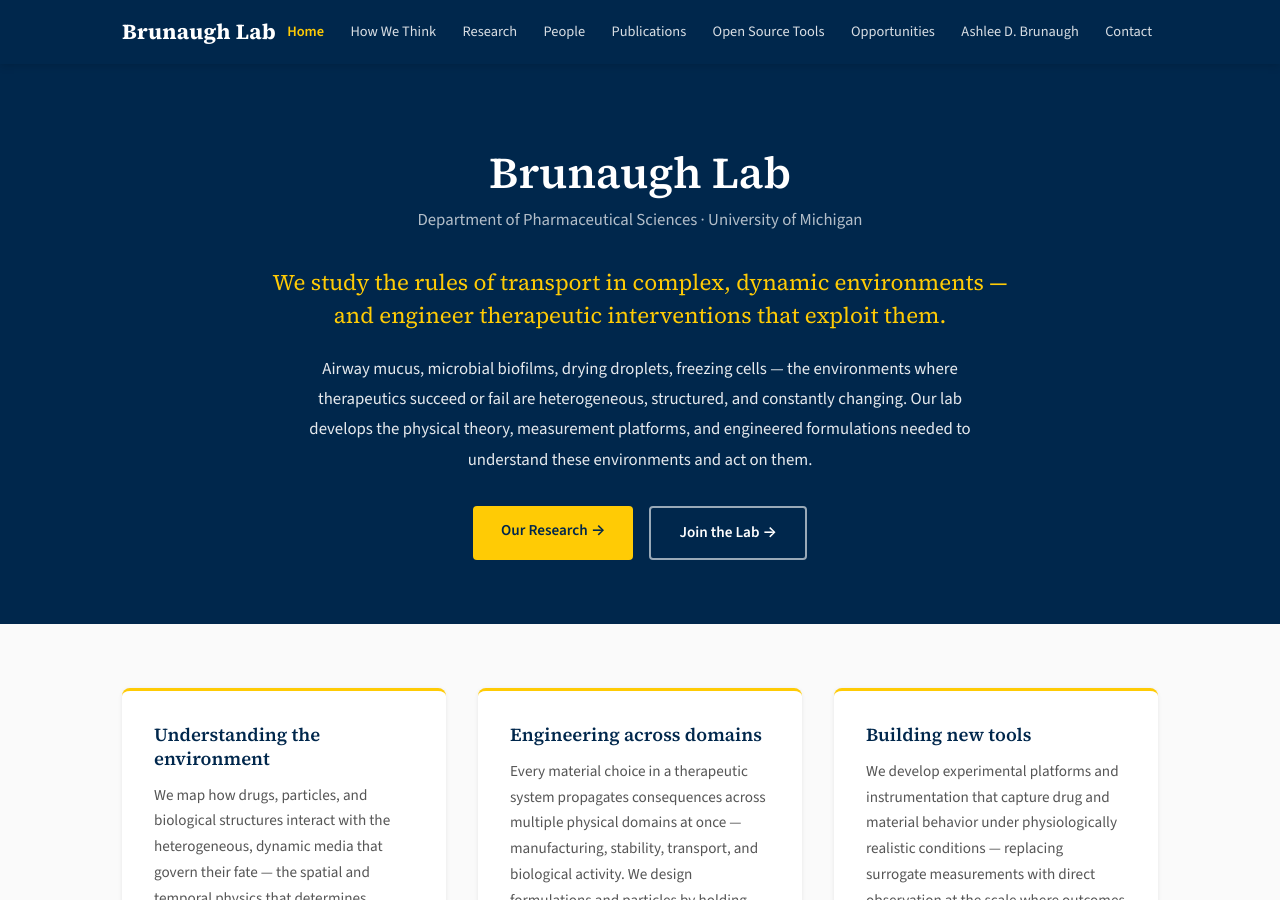
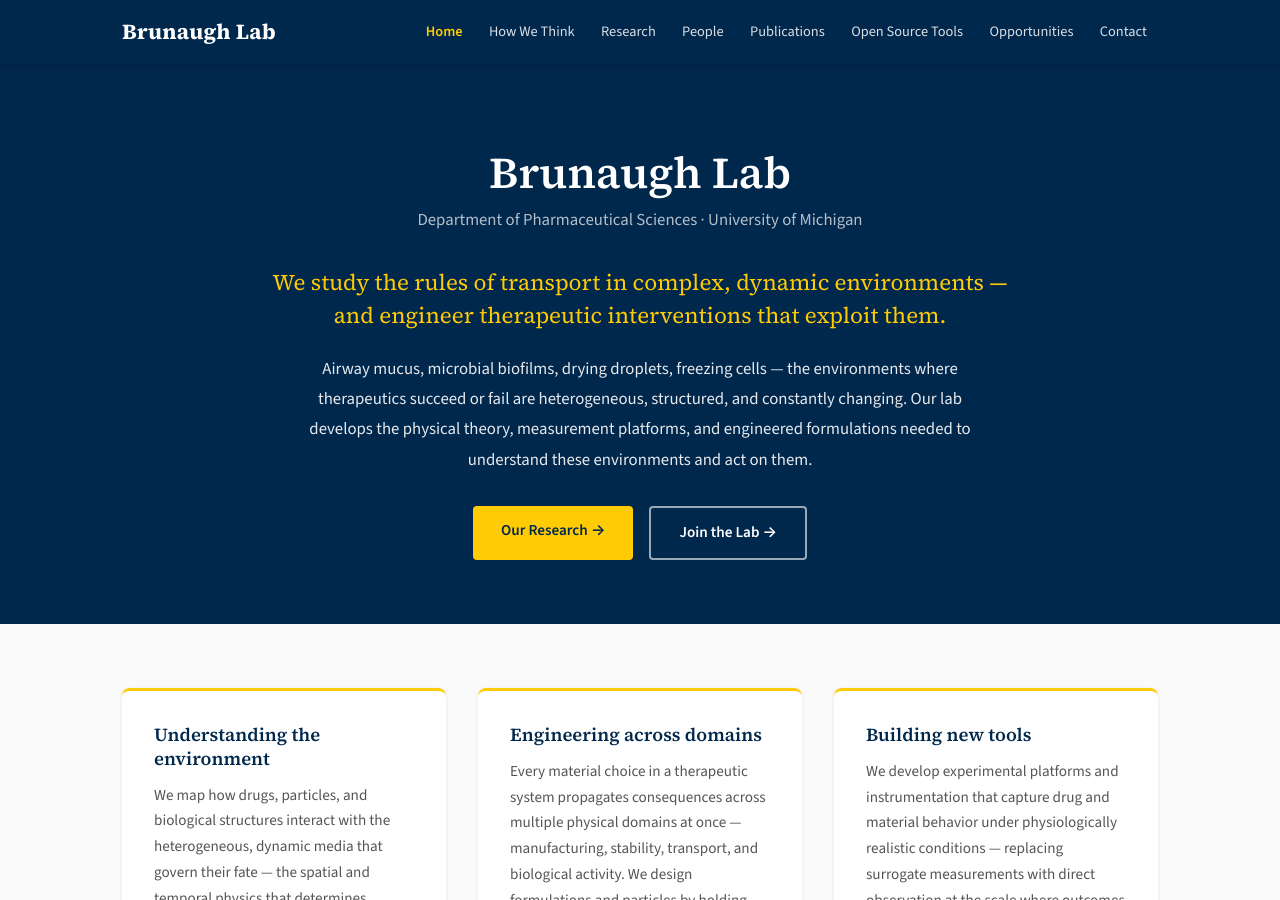
Before and after one commit to Brunaugh-Lab/Brunaugh-Lab.github.io, a Jekyll site: the page built from index.html, in a window 1280 px wide and 900 px high. Built offline with Jekyll 4.4.1, drawn with Linux system fonts in a browser that asks for light colours.

Commit message:
Remove standalone PI nav tab; bio reachable from People page
The People page already links to /pi/ from the PI's name heading.
Drops the top-level "Ashlee D. Brunaugh" nav entry.

Co-Authored-By: Claude Opus 4.7 (1M context) <noreply@anthropic.com>

```diff
--- a/_includes/nav.html
+++ b/_includes/nav.html
@@ -12,7 +12,6 @@
       <a href="{{ '/publications/' | relative_url }}" {% if page.url contains '/publications' %}class="active"{% endif %}>Publications</a>
       <a href="{{ '/software/' | relative_url }}" {% if page.url contains '/software' %}class="active"{% endif %}>Open Source Tools</a>
       <a href="{{ '/opportunities/' | relative_url }}" {% if page.url contains '/opportunities' %}class="active"{% endif %}>Opportunities</a>
-      <a href="{{ '/pi/' | relative_url }}" {% if page.url contains '/pi' %}class="active"{% endif %}>Ashlee D. Brunaugh</a>
       <a href="{{ '/contact/' | relative_url }}" {% if page.url contains '/contact' %}class="active"{% endif %}>Contact</a>
     </nav>
   </div>
```
